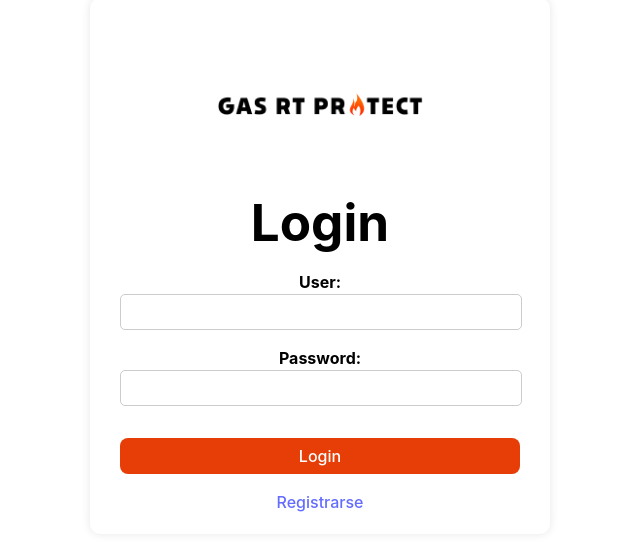
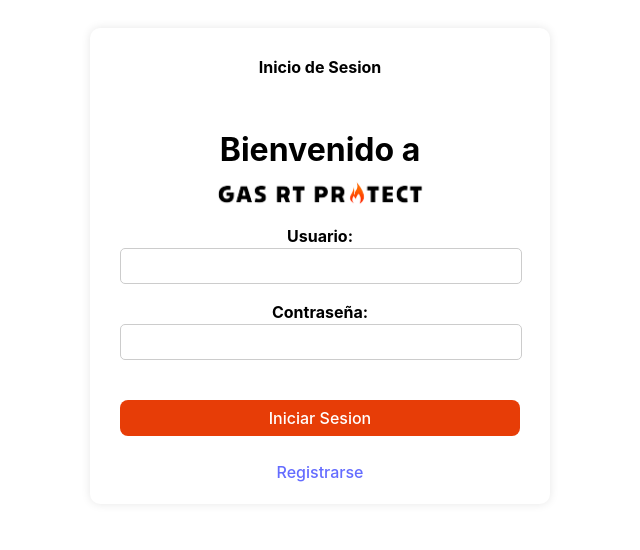
Before and after one commit to CNRM2/Interfaz, a React (Vite) app: page / in a window 1280 px wide. Shown: the part 134-684 px from the top of the page, without its empty margins (320-960 px from the left). Built offline with nearby package versions, Linux system fonts and the light colour scheme.

Commit message:
Integracion del Captcha

```diff
--- a/src/routes/App.css
+++ b/src/routes/App.css
@@ -10,19 +10,31 @@
     padding: 20px 30px;
     border-radius: 10px;
     box-shadow: 0 0 10px rgba(0, 0, 0, 0.1);
-    width: 400px; /* Fixed width for consistent alignment */
-    margin: auto; /* Center the login container */
+    width: 400px;
+    margin: auto;
 }
 
 .login-container img {
     width: 100%;
     max-width: 350px;
     margin-bottom: 10px;
+    margin-top: 1px;
 }
 
 .login-container h1 {
-    margin-bottom: 20px;
-    color: black; /* Ensure the text is visible */
+    font-size: 1em;
+    margin-bottom: 50px;
+    color: black;
+    word-wrap:break-word;
+    overflow-wrap: break-word;
+}
+
+.login-container h2 {
+    font-size: 2em;
+    margin-bottom: 1px;
+    margin-top: 1px;
+    color: black;
+    overflow-wrap: break-word;
 }
 
 .login-container form {
@@ -34,13 +46,13 @@
 .login-container label {
     font-weight: bold;
     text-align: left;
-    color: black; /* Ensure the text is visible */
+    color: black;
 }
 
 .login-container input {
     padding: 0.5em;
     font-size: 1em;
-    width: calc(100% - 1em); /* Adjust width to fit within the form */
+    width: calc(100% - 1em);
     border: 1px solid #ccc;
     border-radius: 5px;
 }
@@ -53,9 +65,65 @@
     cursor: pointer;
     color: white;
     transition: background-color 0.3s;
-    margin: 1em 0em; /* Vertical and horizontal margin */
+    margin: 1.5em 0;
 }
 
 .login-container button:hover {
     background-color: #d12d05;
 }
+
+.captcha-modal {
+    position: absolute;
+    top: 0;
+    left: 0;
+    width: 100%;
+    height: 100%;
+    display: flex;
+    justify-content: center;
+    align-items: center;
+    background: rgba(0, 0, 0, 0.5);
+    word-wrap:break-word;
+    overflow-wrap: break-word;
+}
+
+.captcha-content {
+    background: white;
+    padding: 20px;
+    border-radius: 10px;
+    box-shadow: 0 0 10px rgba(0, 0, 0, 0.1);
+    text-align: center;
+    color: rgb(100, 32, 32);
+    word-wrap:break-word;
+    overflow-wrap: break-word;
+}
+
+.captcha-content p {
+    font-size: 24px;
+    font-weight: bold;
+    letter-spacing: 2px;
+    color: black;
+}
+
+.captcha-content input {
+    padding: 0.5em;
+    font-size: 1em;
+    width: calc(100% - 2em);
+    border: 1px solid #ccc;
+    border-radius: 5px;
+    margin: 1em 0;
+}
+
+.captcha-content button {
+    padding: 0.5em 1em;
+    font-size: 1em;
+    background-color: #E73D07;
+    border: none;
+    cursor: pointer;
+    color: white;
+    transition: background-color 0.3s;
+    margin-top: 0.5em;
+}
+
+.captcha-content button:hover {
+    background-color: #d12d05;
+}
--- a/src/routes/App.jsx
+++ b/src/routes/App.jsx
@@ -1,18 +1,41 @@
 import { useState } from 'react';
-import { Link } from 'react-router-dom'; // Importa Link desde react-router-dom
+import { Link } from 'react-router-dom';
 import './App.css';
 
 function App() {
     const [username, setUsername] = useState('');
     const [password, setPassword] = useState('');
     const [isLoggedIn, setIsLoggedIn] = useState(false);
+    const [captcha, setCaptcha] = useState('');
+    const [inputCaptcha, setInputCaptcha] = useState('');
+    const [showCaptchaModal, setShowCaptchaModal] = useState(false);
+
+    const generateCaptcha = () => {
+        const chars = '0123456789abcdefghijklmnopqrstuvwxyzABCDEFGHIJKLMNOPQRSTUVWXYZ';
+        let captcha = '';
+        for (let i = 0; i < 6; i++) {
+            captcha += chars[Math.floor(Math.random() * chars.length)];
+        }
+        return captcha;
+    };
 
     const handleLogin = (e) => {
         e.preventDefault();
         if (username === 'admin' && password === 'password') {
-            setIsLoggedIn(true);
+            setCaptcha(generateCaptcha());
+            setShowCaptchaModal(true);
         } else {
             alert('Credenciales incorrectas');
+        }
+    };
+
+    const handleCaptchaSubmit = (e) => {
+        e.preventDefault();
+        if (inputCaptcha === captcha) {
+            setIsLoggedIn(true);
+            setShowCaptchaModal(false);
+        } else {
+            alert('CAPTCHA incorrecto');
         }
     };
 
@@ -20,11 +43,12 @@ function App() {
         <>
             {!isLoggedIn ? (
                 <div id='App' className="login-container">
+                    <h1>Inicio de Sesion</h1>
+                    <h2>Bienvenido a </h2>
                     <img src="src/assets/GasLogo.png" alt="Login Image" />
-                    <h1>Login</h1>
                     <form onSubmit={handleLogin}>
                         <div>
-                            <label htmlFor="username">User: </label>
+                            <label htmlFor="username">Usuario: </label>
                             <input
                                 type="text"
                                 id="username"
@@ -34,7 +58,7 @@ function App() {
                             />
                         </div>
                         <div>
-                            <label htmlFor="password">Password: </label>
+                            <label htmlFor="password">Contraseña: </label>
                             <input
                                 type="password"
                                 id="password"
@@ -43,10 +67,27 @@ function App() {
                                 required
                             />
                         </div>
-                        <button type="submit">Login</button>
+                        <button type="submit">Iniciar Sesion</button>
                     </form>
-                    {/* Usar Link para redirigir a la página de registro */}
                     <Link to="/registro/1">Registrarse</Link>
+
+                    {showCaptchaModal && (
+                        <div className="captcha-modal">
+                            <div className="captcha-content">
+                                <h2>Ingrese el texto <br/>para completar el Captcha</h2>
+                                <p>{captcha}</p>
+                                <form onSubmit={handleCaptchaSubmit}>
+                                    <input
+                                        type="text"
+                                        value={inputCaptcha}
+                                        onChange={(e) => setInputCaptcha(e.target.value)}
+                                        required
+                                    />
+                                    <button type="submit">No soy un Robot</button>
+                                </form>
+                            </div>
+                        </div>
+                    )}
                 </div>
             ) : (
                 <div>
```
Also changed, not shown: src/assets/GasLogo.png.
